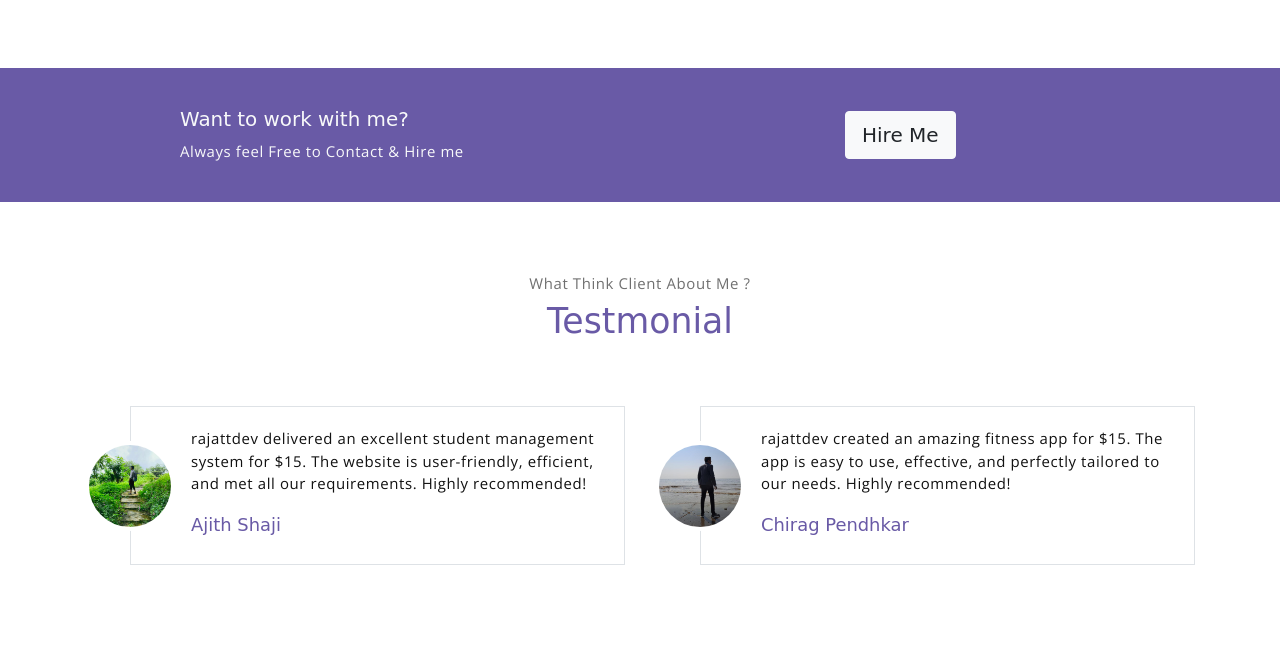
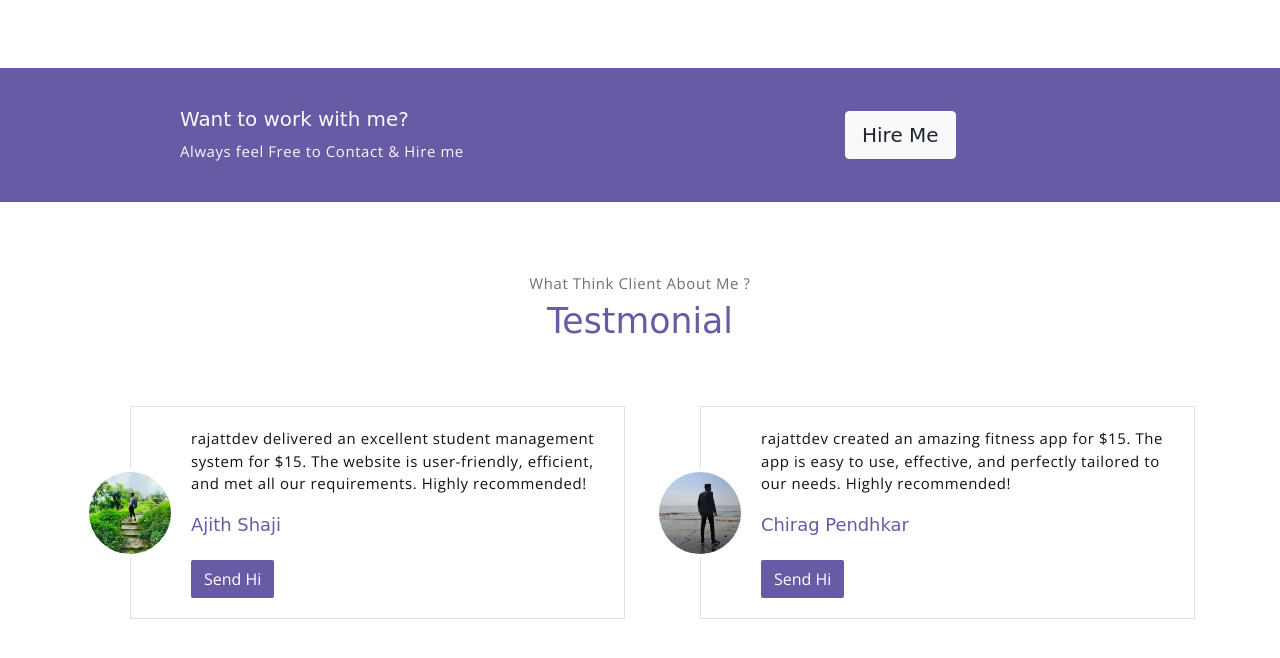
Before and after one commit to kotlindevs/kotlindevs.github.io, a website: page index.html in a window 1280 px wide. Shown: the part 3129-3787 px from the top of the page. Drawn offline with nearby package versions, Linux system fonts and the light colour scheme; a web font is replaced by a local one.

Commit message:
Update index.html

```diff
--- a/index.html
+++ b/index.html
@@ -281,6 +281,7 @@
                         <div class="testimonial-card-body">
                             <p class="testimonial-card-subtitle">rajattdev delivered an excellent student management system for $15. The website is user-friendly, efficient, and met all our requirements. Highly recommended!</p>
                             <h6 class="testimonial-card-title">Ajith Shaji</h6>
+				<a href="https://wa.me/9537730115?text=Hi%20Ajith" class="btn btn-primary mt-3 pricing-card-btn">Send Hi</a>
                         </div>
                     </div>
                 </div>
@@ -292,6 +293,7 @@
                         <div class="testimonial-card-body">
                             <p class="testimonial-card-subtitle">rajattdev created an amazing fitness app for $15. The app is easy to use, effective, and perfectly tailored to our needs. Highly recommended!</p>
                             <h6 class="testimonial-card-title">Chirag Pendhkar</h6>
+				<a href="https://wa.me/9157568847?text=Hi%20Chirag" class="btn btn-primary mt-3 pricing-card-btn">Send Hi</a>
                         </div>
                     </div>
                 </div>
```
